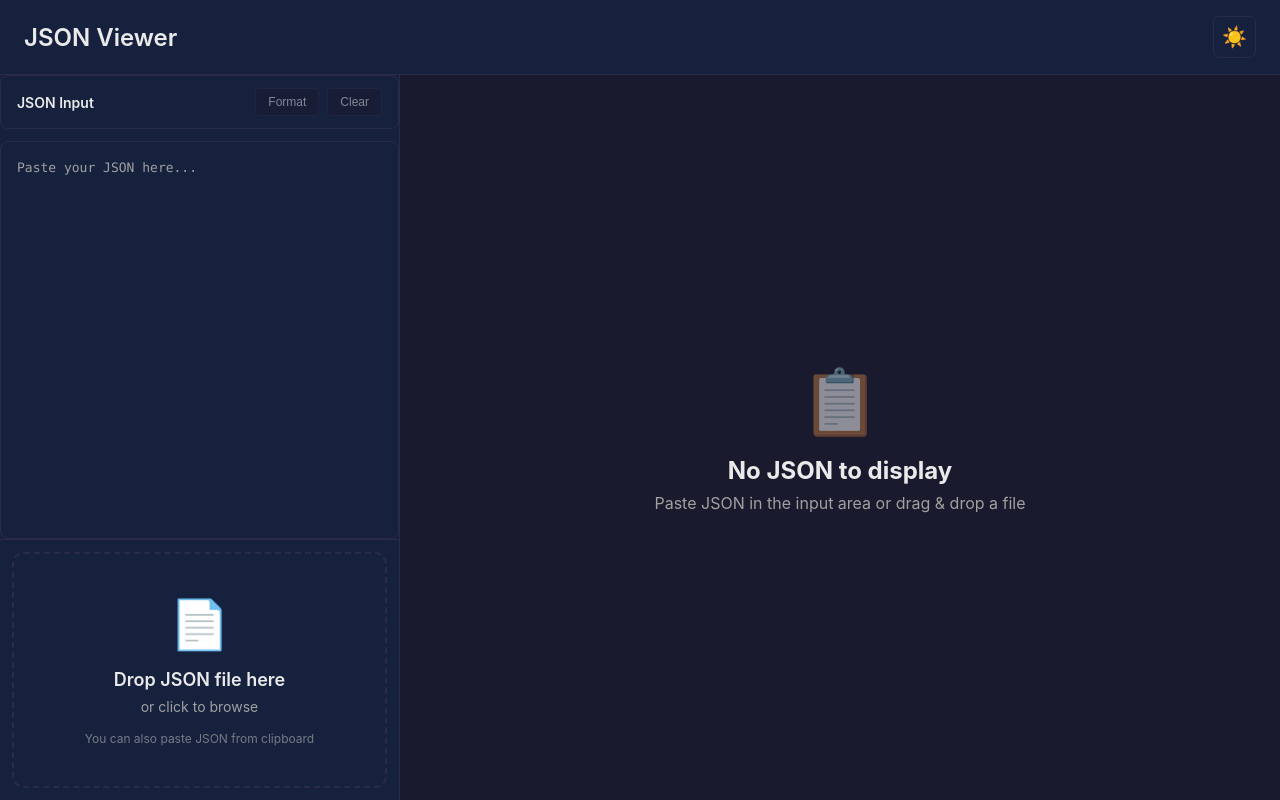
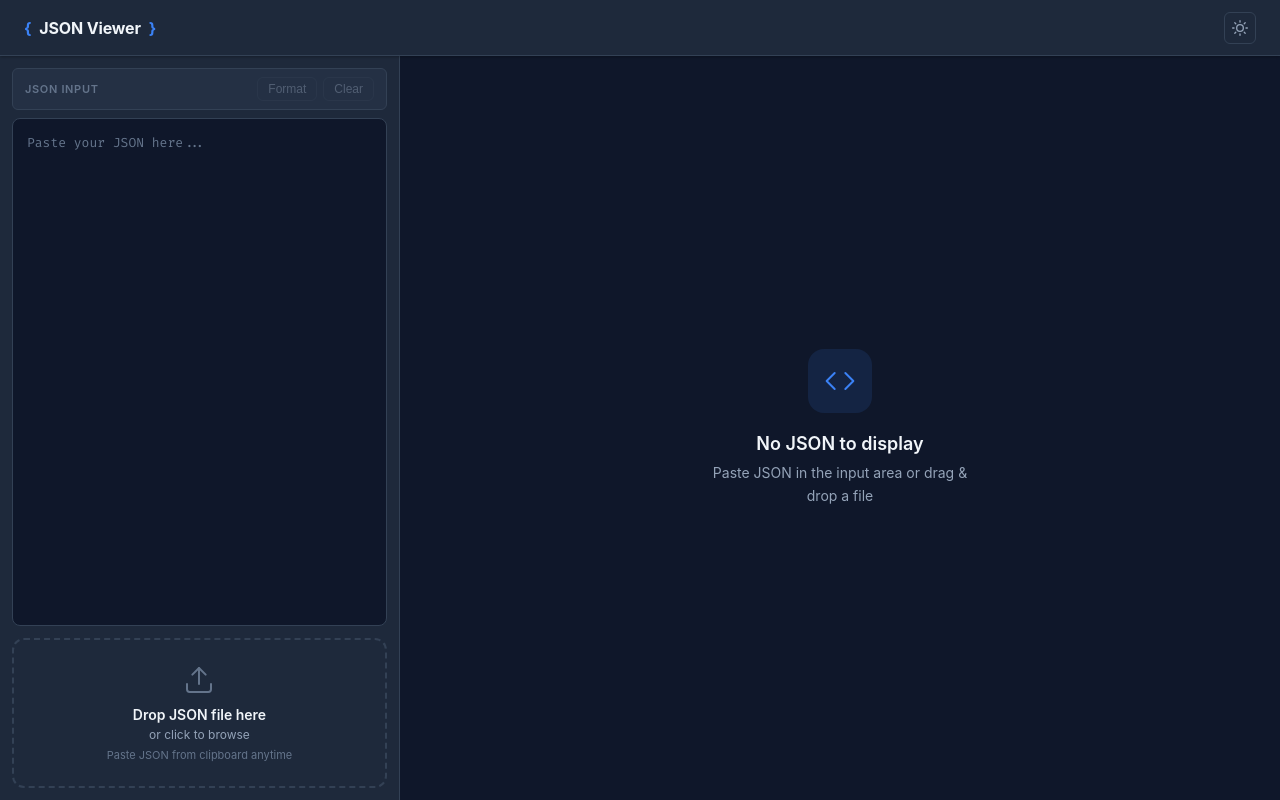
Before and after one commit to phuongddx/json-viewer, a React (Vite) app: page / in a window 1280 px wide. Built offline with nearby package versions, Linux system fonts and the light colour scheme.

Commit message:
feat: initial JSON Viewer implementation with UI redesign

```diff
--- a/index.html
+++ b/index.html
@@ -5,6 +5,9 @@
     <link rel="icon" type="image/svg+xml" href="/vite.svg" />
     <meta name="viewport" content="width=device-width, initial-scale=1.0" />
     <title>JSON Viewer</title>
+    <link rel="preconnect" href="https://fonts.googleapis.com" />
+    <link rel="preconnect" href="https://fonts.gstatic.com" crossorigin />
+    <link href="https://fonts.googleapis.com/css2?family=Fira+Code:wght@400;500;600&display=swap" rel="stylesheet" />
   </head>
   <body>
     <div id="root"></div>
--- a/src/App.module.css
+++ b/src/App.module.css
@@ -6,29 +6,51 @@
 }
 
 .title {
-  font-size: 1.5rem;
-  font-weight: 600;
+  font-size: 1rem;
+  font-weight: 700;
   margin: 0;
   color: var(--text-primary);
+  letter-spacing: -0.01em;
+  display: flex;
+  align-items: center;
+  gap: 0.5rem;
+}
+
+/* Blue accent on the "{ }" braces in the title */
+.titleBrace {
+  color: var(--accent);
 }
 
 .headerActions {
   display: flex;
   gap: 0.5rem;
+  align-items: center;
 }
 
+/* Icon-only theme toggle button */
 .themeBtn {
   background: transparent;
   border: 1px solid var(--border);
-  border-radius: 6px;
-  padding: 0.5rem;
+  border-radius: var(--radius-sm);
+  padding: 0;
   cursor: pointer;
-  font-size: 1.25rem;
-  transition: all 0.2s ease;
+  color: var(--text-secondary);
+  display: flex;
+  align-items: center;
+  justify-content: center;
+  width: 32px;
+  height: 32px;
 }
 
 .themeBtn:hover {
-  background-color: var(--accent);
+  background-color: var(--accent-subtle);
+  border-color: var(--accent);
+  color: var(--accent);
+}
+
+.themeBtn:focus-visible {
+  outline: 2px solid var(--accent);
+  outline-offset: 2px;
 }
 
 .sidebar {
@@ -36,6 +58,8 @@
   flex-direction: column;
   height: 100%;
   overflow: hidden;
+  padding: 0.75rem;
+  gap: 0.75rem;
 }
 
 .inputSection {
@@ -47,8 +71,6 @@
 
 .dropSection {
   flex-shrink: 0;
-  padding: 0.75rem;
-  border-top: 1px solid var(--border);
 }
 
 .main {
@@ -68,22 +90,31 @@
 .placeholderContent {
   text-align: center;
   color: var(--text-secondary);
+  max-width: 280px;
 }
 
+/* Rounded icon box with blue tint */
 .placeholderIcon {
-  font-size: 4rem;
-  display: block;
-  margin-bottom: 1rem;
-  opacity: 0.5;
+  display: flex;
+  align-items: center;
+  justify-content: center;
+  margin: 0 auto 1.25rem;
+  width: 64px;
+  height: 64px;
+  background-color: var(--accent-subtle);
+  border-radius: 16px;
+  color: var(--accent);
 }
 
 .placeholderContent h2 {
-  font-size: 1.5rem;
+  font-size: 1.125rem;
+  font-weight: 600;
   margin: 0 0 0.5rem 0;
   color: var(--text-primary);
 }
 
 .placeholderContent p {
-  font-size: 1rem;
+  font-size: 0.875rem;
   margin: 0;
+  line-height: 1.6;
 }
--- a/src/App.tsx
+++ b/src/App.tsx
@@ -7,6 +7,34 @@ import { useJsonState } from './hooks/use-json-state'
 import styles from './App.module.css'
 
 type Theme = 'light' | 'dark'
+
+/* Inline SVG icons — no emoji, no external dependency */
+const SunIcon = () => (
+  <svg width="16" height="16" viewBox="0 0 24 24" fill="none" stroke="currentColor" strokeWidth="2" strokeLinecap="round" strokeLinejoin="round" aria-hidden="true">
+    <circle cx="12" cy="12" r="5" />
+    <line x1="12" y1="1" x2="12" y2="3" />
+    <line x1="12" y1="21" x2="12" y2="23" />
+    <line x1="4.22" y1="4.22" x2="5.64" y2="5.64" />
+    <line x1="18.36" y1="18.36" x2="19.78" y2="19.78" />
+    <line x1="1" y1="12" x2="3" y2="12" />
+    <line x1="21" y1="12" x2="23" y2="12" />
+    <line x1="4.22" y1="19.78" x2="5.64" y2="18.36" />
+    <line x1="18.36" y1="5.64" x2="19.78" y2="4.22" />
+  </svg>
+)
+
+const MoonIcon = () => (
+  <svg width="16" height="16" viewBox="0 0 24 24" fill="none" stroke="currentColor" strokeWidth="2" strokeLinecap="round" strokeLinejoin="round" aria-hidden="true">
+    <path d="M21 12.79A9 9 0 1 1 11.21 3 7 7 0 0 0 21 12.79z" />
+  </svg>
+)
+
+const JsonPlaceholderIcon = () => (
+  <svg width="32" height="32" viewBox="0 0 24 24" fill="none" stroke="currentColor" strokeWidth="1.5" strokeLinecap="round" strokeLinejoin="round" aria-hidden="true">
+    <polyline points="16 18 22 12 16 6" />
+    <polyline points="8 6 2 12 8 18" />
+  </svg>
+)
 
 function App() {
   const [theme, setTheme] = useState<Theme>('dark')
@@ -20,7 +48,7 @@ function App() {
     clearAll,
   } = useJsonState()
 
-  // Apply theme to document
+  // Apply theme to document root
   useEffect(() => {
     document.documentElement.setAttribute('data-theme', theme)
   }, [theme])
@@ -29,7 +57,6 @@ function App() {
     setTheme((prev) => (prev === 'dark' ? 'light' : 'dark'))
   }, [])
 
-  // Handle data loaded from file drop zone
   const handleDataLoaded = useCallback(
     (data: unknown) => {
       if (data) {
@@ -40,19 +67,25 @@ function App() {
     [updateText]
   )
 
-  // Render header
   const header = (
     <div className={styles.header}>
-      <h1 className={styles.title}>JSON Viewer</h1>
+      <h1 className={styles.title}>
+        <span className={styles.titleBrace}>{'{'}</span>
+        JSON Viewer
+        <span className={styles.titleBrace}>{'}'}</span>
+      </h1>
       <div className={styles.headerActions}>
-        <button className={styles.themeBtn} onClick={toggleTheme} title="Toggle theme">
-          {theme === 'dark' ? '☀️' : '🌙'}
+        <button
+          className={styles.themeBtn}
+          onClick={toggleTheme}
+          aria-label={`Switch to ${theme === 'dark' ? 'light' : 'dark'} mode`}
+        >
+          {theme === 'dark' ? <SunIcon /> : <MoonIcon />}
         </button>
       </div>
     </div>
   )
 
-  // Render sidebar with input and file drop
   const sidebar = (
     <div className={styles.sidebar}>
       <div className={styles.inputSection}>
@@ -71,7 +104,6 @@ function App() {
     </div>
   )
 
-  // Render main content with viewer
   const main = (
     <div className={styles.main}>
       {parsedJson ? (
@@ -83,9 +115,11 @@ function App() {
       ) : (
         <div className={styles.placeholder}>
           <div className={styles.placeholderContent}>
-            <span className={styles.placeholderIcon}>📋</span>
+            <div className={styles.placeholderIcon}>
+              <JsonPlaceholderIcon />
+            </div>
             <h2>No JSON to display</h2>
-            <p>Paste JSON in the input area or drag & drop a file</p>
+            <p>Paste JSON in the input area or drag &amp; drop a file</p>
           </div>
         </div>
       )}
--- a/src/components/file-drop-zone/file-drop-zone.module.css
+++ b/src/components/file-drop-zone/file-drop-zone.module.css
@@ -1,46 +1,50 @@
 .dropZone {
   border: 2px dashed var(--border);
-  border-radius: 12px;
-  padding: 40px;
+  border-radius: var(--radius-lg);
+  padding: 24px 16px;
   text-align: center;
   cursor: pointer;
-  transition: all 0.3s ease;
-  background-color: var(--bg-secondary);
-  min-height: 200px;
+  background-color: transparent;
+  min-height: 130px;
   display: flex;
   align-items: center;
   justify-content: center;
 }
 
 .dropZone:hover {
-  border-color: var(--text-secondary);
-  background-color: var(--accent);
+  border-color: var(--accent);
+  background-color: var(--accent-subtle);
 }
 
-.dropZone:focus {
-  outline: 2px solid var(--text-secondary);
+.dropZone:focus-visible {
+  outline: 2px solid var(--accent);
   outline-offset: 2px;
+  border-color: var(--accent);
 }
 
+/* Highlight with blue when dragging over */
 .dragOver {
-  border-color: var(--success);
-  background-color: rgba(76, 175, 80, 0.1);
-  transform: scale(1.02);
+  border-color: var(--accent);
+  background-color: var(--accent-subtle);
+  transform: scale(1.01);
 }
 
 .error {
   border-color: var(--error);
-  background-color: rgba(244, 67, 54, 0.1);
+  background-color: var(--error-subtle);
 }
 
 .hiddenInput {
   display: none;
 }
 
+/* SVG icon wrapper */
 .icon {
-  font-size: 48px;
-  display: block;
-  margin-bottom: 16px;
+  display: flex;
+  align-items: center;
+  justify-content: center;
+  margin: 0 auto 10px;
+  color: var(--text-muted);
 }
 
 .placeholder {
@@ -48,39 +52,50 @@
 }
 
 .mainText {
-  font-size: 18px;
+  font-size: 14px;
   font-weight: 600;
   color: var(--text-primary);
-  margin-bottom: 8px;
+  margin-bottom: 4px;
 }
 
 .subText {
-  font-size: 14px;
-  margin-bottom: 16px;
+  font-size: 12px;
+  color: var(--text-secondary);
+  margin-bottom: 6px;
 }
 
 .hint {
-  font-size: 12px;
-  opacity: 0.7;
+  font-size: 11px;
+  color: var(--text-muted);
 }
 
 .loading {
   color: var(--text-primary);
 }
 
+/* Spinner uses accent color for the active arc */
 .spinner {
-  width: 40px;
-  height: 40px;
-  border: 3px solid var(--border);
-  border-top-color: var(--success);
+  width: 32px;
+  height: 32px;
+  border: 2px solid var(--border);
+  border-top-color: var(--accent);
   border-radius: 50%;
-  animation: spin 1s linear infinite;
-  margin: 0 auto 16px;
+  animation: spin 0.8s linear infinite;
+  margin: 0 auto 12px;
 }
 
 @keyframes spin {
-  to {
-    transform: rotate(360deg);
+  to { transform: rotate(360deg); }
+}
+
+@media (prefers-reduced-motion: reduce) {
+  .spinner {
+    animation: none;
+    opacity: 0.6;
+  }
+
+  .dragOver {
+    transform: none;
   }
 }
 
@@ -88,7 +103,10 @@
   color: var(--success);
 }
 
-.success .icon {
+.successIcon {
+  display: flex;
+  justify-content: center;
+  margin-bottom: 10px;
   color: var(--success);
 }
 
@@ -96,28 +114,31 @@
   color: var(--error);
 }
 
-.errorContent .icon {
+.errorIcon {
+  display: flex;
+  justify-content: center;
+  margin-bottom: 10px;
   color: var(--error);
 }
 
 .clearBtn {
-  margin-top: 16px;
-  padding: 8px 16px;
-  background-color: var(--bg-secondary);
+  margin-top: 12px;
+  padding: 5px 16px;
+  background-color: transparent;
   border: 1px solid var(--border);
-  border-radius: 6px;
-  color: var(--text-primary);
+  border-radius: 20px;
+  color: var(--text-secondary);
   cursor: pointer;
-  font-size: 14px;
-  transition: all 0.2s ease;
+  font-size: 12px;
 }
 
 .clearBtn:hover {
-  background-color: var(--accent);
-  border-color: var(--text-secondary);
+  border-color: var(--accent);
+  color: var(--accent);
+  background-color: var(--accent-subtle);
 }
 
-.clearBtn:focus {
-  outline: 2px solid var(--text-secondary);
+.clearBtn:focus-visible {
+  outline: 2px solid var(--accent);
   outline-offset: 2px;
 }
--- a/src/components/file-drop-zone/file-drop-zone.tsx
+++ b/src/components/file-drop-zone/file-drop-zone.tsx
@@ -1,6 +1,30 @@
 import { useCallback, useRef, useState, useEffect } from 'react';
 import { useFileImport, usePasteHandler } from '../../hooks/use-file-import';
 import styles from './file-drop-zone.module.css';
+
+/* Inline SVG icons — no emoji or HTML entities */
+const UploadIcon = () => (
+  <svg width="32" height="32" viewBox="0 0 24 24" fill="none" stroke="currentColor" strokeWidth="1.5" strokeLinecap="round" strokeLinejoin="round" aria-hidden="true">
+    <path d="M21 15v4a2 2 0 0 1-2 2H5a2 2 0 0 1-2-2v-4" />
+    <polyline points="17 8 12 3 7 8" />
+    <line x1="12" y1="3" x2="12" y2="15" />
+  </svg>
+)
+
+const CheckIcon = () => (
+  <svg width="32" height="32" viewBox="0 0 24 24" fill="none" stroke="currentColor" strokeWidth="2" strokeLinecap="round" strokeLinejoin="round" aria-hidden="true">
+    <path d="M22 11.08V12a10 10 0 1 1-5.93-9.14" />
+    <polyline points="22 4 12 14.01 9 11.01" />
+  </svg>
+)
+
+const WarningIcon = () => (
+  <svg width="32" height="32" viewBox="0 0 24 24" fill="none" stroke="currentColor" strokeWidth="2" strokeLinecap="round" strokeLinejoin="round" aria-hidden="true">
+    <path d="M10.29 3.86L1.82 18a2 2 0 0 0 1.71 3h16.94a2 2 0 0 0 1.71-3L13.71 3.86a2 2 0 0 0-3.42 0z" />
+    <line x1="12" y1="9" x2="12" y2="13" />
+    <line x1="12" y1="17" x2="12.01" y2="17" />
+  </svg>
+)
 
 export interface FileDropZoneProps {
   onDataLoaded: (data: unknown) => void;
@@ -127,7 +151,7 @@ export function FileDropZone({ onDataLoaded, className }: FileDropZoneProps) {
         </div>
       ) : error ? (
         <div className={styles.errorContent}>
-          <span className={styles.icon}>&#9888;</span>
+          <div className={styles.errorIcon}><WarningIcon /></div>
           <p>{error}</p>
           <button
             type="button"
@@ -139,7 +163,7 @@ export function FileDropZone({ onDataLoaded, className }: FileDropZoneProps) {
         </div>
       ) : data ? (
         <div className={styles.success}>
-          <span className={styles.icon}>&#10003;</span>
+          <div className={styles.successIcon}><CheckIcon /></div>
           <p>JSON loaded successfully</p>
           <button
             type="button"
@@ -151,10 +175,10 @@ export function FileDropZone({ onDataLoaded, className }: FileDropZoneProps) {
         </div>
       ) : (
         <div className={styles.placeholder}>
-          <span className={styles.icon}>&#128196;</span>
+          <div className={styles.icon}><UploadIcon /></div>
           <p className={styles.mainText}>Drop JSON file here</p>
           <p className={styles.subText}>or click to browse</p>
-          <p className={styles.hint}>You can also paste JSON from clipboard</p>
+          <p className={styles.hint}>Paste JSON from clipboard anytime</p>
         </div>
       )}
     </div>
--- a/src/components/json-input/json-input.module.css
+++ b/src/components/json-input/json-input.module.css
@@ -3,49 +3,59 @@
   flex-direction: column;
   width: 100%;
   height: 100%;
-  gap: 12px;
+  gap: 8px;
 }
 
 .header {
   display: flex;
   align-items: center;
   justify-content: space-between;
-  padding: 12px 16px;
-  background-color: var(--bg-secondary);
-  border-radius: 8px;
+  padding: 8px 12px;
+  background-color: var(--bg-elevated);
+  border-radius: var(--radius-sm);
   border: 1px solid var(--border);
+  flex-shrink: 0;
 }
 
 .title {
-  font-size: 14px;
+  font-size: 11px;
   font-weight: 600;
-  color: var(--text-primary);
+  color: var(--text-muted);
+  text-transform: uppercase;
+  letter-spacing: 0.06em;
 }
 
 .actions {
   display: flex;
-  gap: 8px;
+  gap: 6px;
+  align-items: center;
 }
 
 .button {
-  padding: 6px 12px;
+  padding: 4px 10px;
   font-size: 12px;
   font-weight: 500;
   border: 1px solid var(--border);
-  border-radius: 4px;
-  background-color: var(--bg-primary);
-  color: var(--text-primary);
+  border-radius: var(--radius-sm);
+  background-color: transparent;
+  color: var(--text-secondary);
   cursor: pointer;
-  transition: all 0.2s ease;
+  white-space: nowrap;
 }
 
 .button:hover:not(:disabled) {
-  background-color: var(--accent);
+  background-color: var(--accent-subtle);
   border-color: var(--accent);
+  color: var(--accent);
+}
+
+.button:focus-visible {
+  outline: 2px solid var(--accent);
+  outline-offset: 2px;
 }
 
 .button:disabled {
-  opacity: 0.5;
+  opacity: 0.4;
   cursor: not-allowed;
 }
 
@@ -56,53 +66,59 @@
   min-height: 0;
 }
 
+/* Monospace textarea with blue focus glow */
 .textarea {
   flex: 1;
   width: 100%;
-  padding: 16px;
-  font-family: 'SF Mono', 'Monaco', 'Consolas', 'Liberation Mono', monospace;
+  padding: 14px;
+  font-family: 'Fira Code', 'SF Mono', 'Monaco', 'Consolas', monospace;
   font-size: 13px;
-  line-height: 1.5;
-  background-color: var(--bg-secondary);
+  line-height: 1.6;
+  background-color: var(--bg-primary);
   color: var(--text-primary);
   border: 1px solid var(--border);
-  border-radius: 8px;
+  border-radius: var(--radius-md);
   resize: none;
   outline: none;
 }
 
 .textarea:focus {
   border-color: var(--accent);
+  box-shadow: 0 0 0 3px var(--accent-subtle);
 }
 
 .textarea::placeholder {
-  color: var(--text-secondary);
+  color: var(--text-muted);
 }
 
 .errorContainer {
-  padding: 12px 16px;
-  background-color: rgba(244, 67, 54, 0.1);
+  padding: 10px 14px;
+  background-color: var(--error-subtle);
   border: 1px solid var(--error);
-  border-radius: 8px;
+  border-radius: var(--radius-md);
+  flex-shrink: 0;
 }
 
 .errorTitle {
-  font-size: 12px;
+  font-size: 11px;
   font-weight: 600;
   color: var(--error);
-  margin-bottom: 4px;
+  margin-bottom: 3px;
+  text-transform: uppercase;
+  letter-spacing: 0.04em;
 }
 
 .errorMessage {
   font-size: 12px;
   color: var(--text-primary);
-  font-family: 'SF Mono', 'Monaco', 'Consolas', 'Liberation Mono', monospace;
+  font-family: 'Fira Code', 'SF Mono', 'Monaco', 'Consolas', monospace;
   word-break: break-word;
+  line-height: 1.5;
 }
 
 .status {
   font-size: 11px;
-  color: var(--text-secondary);
+  color: var(--text-muted);
 }
 
 .statusValid {
--- a/src/components/layout/layout.module.css
+++ b/src/components/layout/layout.module.css
@@ -6,13 +6,19 @@
 }
 
 .header {
-  padding: 1rem 1.5rem;
+  padding: 0 1.5rem;
+  height: 56px;
   background-color: var(--bg-secondary);
   border-bottom: 1px solid var(--border);
   display: flex;
   align-items: center;
   justify-content: space-between;
   gap: 1rem;
+  position: sticky;
+  top: 0;
+  z-index: 10;
+  flex-shrink: 0;
+  box-shadow: var(--shadow-sm);
 }
 
 .content {
@@ -39,11 +45,11 @@
 }
 
 .footer {
-  padding: 0.5rem 1.5rem;
+  padding: 0.375rem 1.5rem;
   background-color: var(--bg-secondary);
   border-top: 1px solid var(--border);
-  font-size: 0.875rem;
-  color: var(--text-secondary);
+  font-size: 0.75rem;
+  color: var(--text-muted);
 }
 
 /* Responsive: stack on mobile */
--- a/src/styles/globals.css
+++ b/src/styles/globals.css
@@ -4,41 +4,82 @@
   box-sizing: border-box;
 }
 
+/* Dark theme (default) — slate-based developer palette */
 :root {
-  --bg-primary: #1a1a2e;
-  --bg-secondary: #16213e;
-  --text-primary: #eaeaea;
-  --text-secondary: #a0a0a0;
-  --accent: #0f3460;
-  --border: #2a2a4a;
-  --success: #4caf50;
-  --error: #f44336;
+  --bg-primary: #0F172A;
+  --bg-secondary: #1E293B;
+  --bg-elevated: #243044;
+  --text-primary: #F1F5F9;
+  --text-secondary: #94A3B8;
+  --text-muted: #64748B;
+  --accent: #3B82F6;
+  --accent-hover: #2563EB;
+  --accent-subtle: rgba(59, 130, 246, 0.12);
+  --border: #334155;
+  --border-subtle: rgba(255, 255, 255, 0.05);
+  --success: #10B981;
+  --success-subtle: rgba(16, 185, 129, 0.12);
+  --error: #EF4444;
+  --error-subtle: rgba(239, 68, 68, 0.12);
+  --shadow-sm: 0 1px 3px rgba(0, 0, 0, 0.3);
+  --shadow-md: 0 4px 12px rgba(0, 0, 0, 0.4);
+  --radius-sm: 6px;
+  --radius-md: 8px;
+  --radius-lg: 12px;
 }
 
+/* Light theme overrides */
 [data-theme="light"] {
-  --bg-primary: #ffffff;
-  --bg-secondary: #f5f5f5;
-  --text-primary: #333333;
-  --text-secondary: #666666;
-  --accent: #e3f2fd;
-  --border: #e0e0e0;
+  --bg-primary: #FFFFFF;
+  --bg-secondary: #F8FAFC;
+  --bg-elevated: #F1F5F9;
+  --text-primary: #0F172A;
+  --text-secondary: #475569;
+  --text-muted: #94A3B8;
+  --accent: #2563EB;
+  --accent-hover: #1D4ED8;
+  --accent-subtle: rgba(37, 99, 235, 0.08);
+  --border: #E2E8F0;
+  --border-subtle: rgba(0, 0, 0, 0.06);
+  --success: #059669;
+  --success-subtle: rgba(5, 150, 105, 0.1);
+  --error: #DC2626;
+  --error-subtle: rgba(220, 38, 38, 0.1);
+  --shadow-sm: 0 1px 3px rgba(0, 0, 0, 0.06);
+  --shadow-md: 0 4px 12px rgba(0, 0, 0, 0.1);
 }
 
 body {
-  font-family: -apple-system, BlinkMacSystemFont, 'Segoe UI', Roboto, Oxygen,
-    Ubuntu, Cantarell, 'Fira Sans', 'Droid Sans', 'Helvetica Neue', sans-serif;
+  font-family: -apple-system, BlinkMacSystemFont, 'Segoe UI', Roboto, 'Helvetica Neue', sans-serif;
   background-color: var(--bg-primary);
   color: var(--text-primary);
   min-height: 100vh;
+  -webkit-font-smoothing: antialiased;
+  -moz-osx-font-smoothing: grayscale;
 }
 
-.app {
-  min-height: 100vh;
-  display: flex;
-  flex-direction: column;
+/* Skip link for keyboard accessibility */
+.skip-link {
+  position: absolute;
+  top: -100%;
+  left: 0;
+  padding: 0.5rem 1rem;
+  background: var(--accent);
+  color: white;
+  font-size: 0.875rem;
+  z-index: 9999;
+  border-radius: 0 0 var(--radius-sm) 0;
+  text-decoration: none;
 }
 
-/* Theme transition */
-* {
-  transition: background-color 0.3s ease, color 0.3s ease, border-color 0.3s ease;
+.skip-link:focus {
+  top: 0;
 }
+
+/* Smooth theme transitions — respects prefers-reduced-motion */
+@media (prefers-reduced-motion: no-preference) {
+  * {
+    transition: background-color 0.2s ease, color 0.2s ease,
+      border-color 0.2s ease, box-shadow 0.2s ease;
+  }
+}
```
Also changed, not shown: src/components/json-viewer/json-viewer.module.css (+33 -10 lines), src/components/toolbar/toolbar.module.css (+20 -12 lines).
